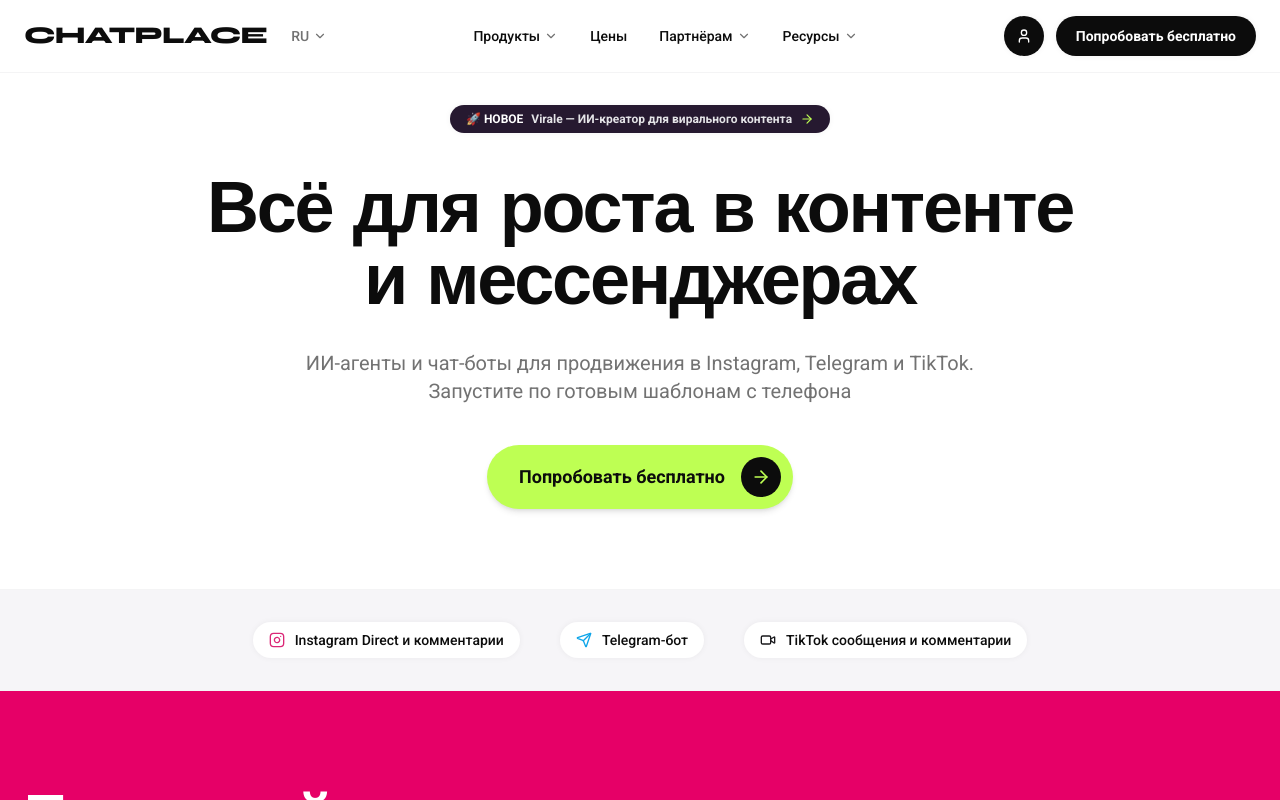
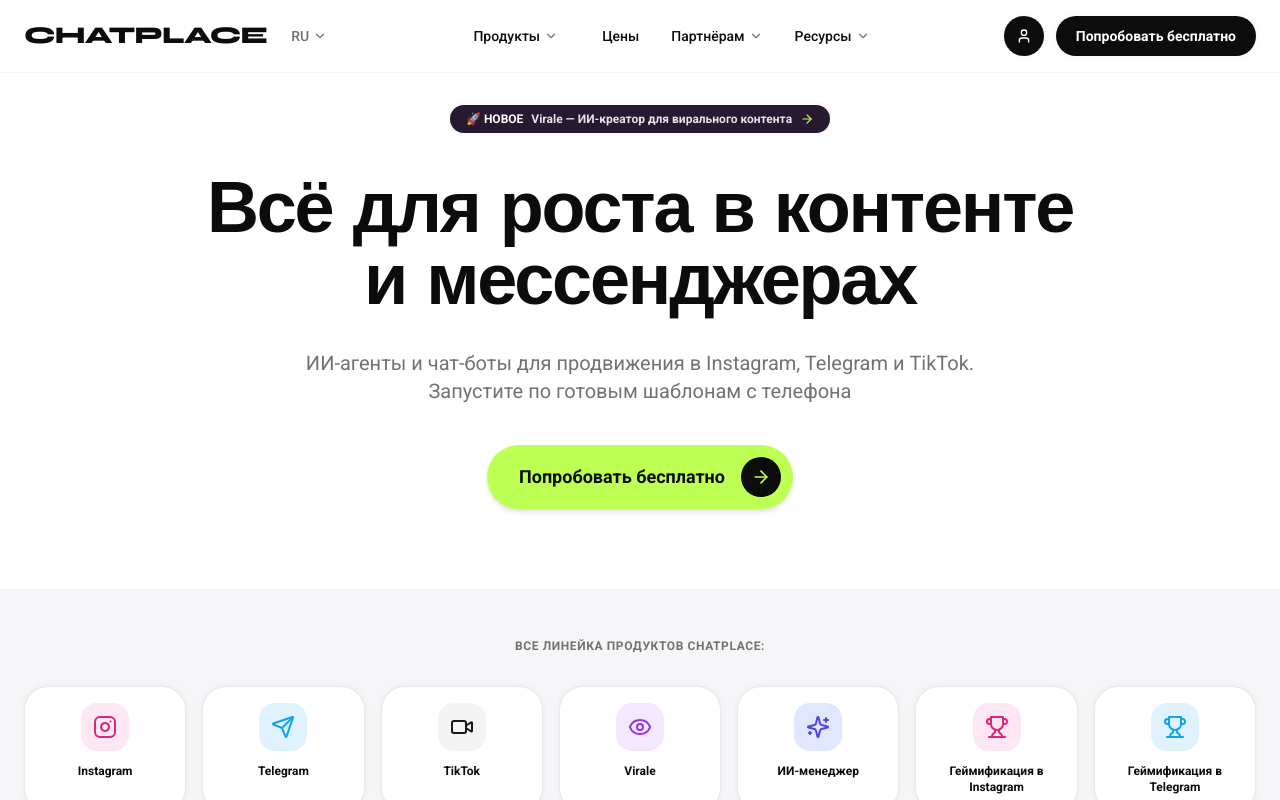
Before and after one commit to tursumetovsk-source/chatplace-saas, a Next.js app in the folder apps/web/: page / in a window 1280 px wide. Shown: the top 800 px of the page. Built offline with nearby package versions, Linux system fonts and the light colour scheme.

Commit message:
feat: add interactive ChatPlace products dropdown bar matching screenshot 3

```diff
--- a/apps/web/app/page.tsx
+++ b/apps/web/app/page.tsx
@@ -1,3 +1,6 @@
+'use client';
+
+import React, { useState } from 'react';
 import Link from 'next/link';
 import {
   Bot,
@@ -11,17 +14,30 @@
   Send,
   Video,
   CheckCircle2,
-  Users,
+  Trophy,
+  Eye,
   Sparkles,
   Info
 } from 'lucide-react';
 
 export default function LandingPage() {
+  const [productsOpen, setProductsOpen] = useState(false);
+
+  const productsList = [
+    { name: 'Instagram', icon: Instagram, color: 'bg-pink-100 text-pink-600', href: '/automations' },
+    { name: 'Telegram', icon: Send, color: 'bg-sky-100 text-sky-500', href: '/automations' },
+    { name: 'TikTok', icon: Video, color: 'bg-zinc-100 text-zinc-900', href: '/automations' },
+    { name: 'Virale', icon: Eye, color: 'bg-purple-100 text-purple-600', href: '/ai-agents' },
+    { name: 'ИИ-менеджер', icon: Sparkles, color: 'bg-indigo-100 text-indigo-600', href: '/ai-agents' },
+    { name: 'Геймификация в Instagram', icon: Trophy, color: 'bg-pink-100 text-pink-600', href: '/automations' },
+    { name: 'Геймификация в Telegram', icon: Trophy, color: 'bg-sky-100 text-sky-500', href: '/automations' }
+  ];
+
   return (
     <div className="min-h-screen flex flex-col bg-white text-[#0C0C0C] font-body selection:bg-[#BEFF53] selection:text-[#0C0C0C]">
       {/* Top Header Navigation */}
-      <header className="sticky top-0 z-50 bg-white/90 backdrop-blur-md border-b border-zinc-100 px-6 py-4">
-        <div className="max-w-[1440px] mx-auto flex items-center justify-between">
+      <header className="sticky top-0 z-50 bg-white/95 backdrop-blur-md border-b border-zinc-100 px-6 py-4">
+        <div className="max-w-[1440px] mx-auto flex items-center justify-between relative">
           {/* Logo & Lang */}
           <div className="flex items-center gap-6">
             <Link href="/" className="font-display-extended text-2xl font-extrabold tracking-tighter text-[#0C0C0C]">
@@ -36,10 +52,48 @@
 
           {/* Center Navigation Links */}
           <nav className="hidden md:flex items-center gap-8 text-sm font-medium text-[#0C0C0C]">
-            <div className="flex items-center gap-1 cursor-pointer hover:text-[#261930] transition">
-              <span>Продукты</span>
-              <ChevronDown className="w-3.5 h-3.5 text-[#727272]" />
+            {/* Interactive Products Dropdown */}
+            <div
+              className="relative"
+              onMouseEnter={() => setProductsOpen(true)}
+              onMouseLeave={() => setProductsOpen(false)}
+            >
+              <button
+                onClick={() => setProductsOpen(!productsOpen)}
+                className={`flex items-center gap-1 cursor-pointer transition px-3 py-1 rounded-full ${
+                  productsOpen ? 'bg-[#F6F5F8] text-[#0C0C0C]' : 'hover:text-[#261930]'
+                }`}
+              >
+                <span>Продукты</span>
+                <ChevronDown className={`w-3.5 h-3.5 text-[#727272] transition-transform ${productsOpen ? 'rotate-180' : ''}`} />
+              </button>
+
+              {/* ChatPlace Exact Products Dropdown Bar (Matching Screenshot 3) */}
+              {productsOpen && (
+                <div className="absolute top-full left-1/2 -translate-x-1/2 mt-2 w-[850px] p-6 rounded-[24px] bg-white border border-zinc-200 shadow-2xl z-50 animate-in fade-in slide-in-from-top-2 duration-150">
+                  <div className="grid grid-cols-7 gap-3 text-center">
+                    {productsList.map((prod, i) => {
+                      const Icon = prod.icon;
+                      return (
+                        <Link
+                          key={i}
+                          href={prod.href}
+                          className="flex flex-col items-center gap-3.5 p-3 rounded-2xl hover:bg-[#F6F5F8] transition group"
+                        >
+                          <div className={`w-12 h-12 rounded-2xl ${prod.color} flex items-center justify-center group-hover:scale-105 transition-transform shadow-subtle`}>
+                            <Icon className="w-6 h-6" />
+                          </div>
+                          <span className="text-xs font-bold text-[#0C0C0C] group-hover:text-[#261930] leading-tight text-center">
+                            {prod.name}
+                          </span>
+                        </Link>
+                      );
+                    })}
+                  </div>
+                </div>
+              )}
             </div>
+
             <Link href="/dashboard" className="hover:text-[#261930] transition">
               Цены
             </Link>
@@ -110,25 +164,36 @@
           </div>
         </section>
 
-        {/* Channels Bar */}
-        <section className="px-6 py-8 border-y border-zinc-100 bg-[#F6F5F8]">
-          <div className="max-w-[1440px] mx-auto flex flex-wrap justify-center items-center gap-10 text-sm font-medium text-[#0C0C0C]">
-            <div className="flex items-center gap-2.5 px-4 py-2 rounded-full bg-white shadow-subtle">
-              <Instagram className="w-4 h-4 text-pink-600" />
-              <span>Instagram Direct и комментарии</span>
+        {/* Products Direct Bar Section (Exact Match to Screenshot 3) */}
+        <section className="px-6 py-12 border-y border-zinc-100 bg-[#F6F5F8]">
+          <div className="max-w-[1440px] mx-auto">
+            <div className="text-center mb-8 text-xs uppercase tracking-wider font-bold text-[#727272]">
+              Все линейка продуктов ChatPlace:
             </div>
-            <div className="flex items-center gap-2.5 px-4 py-2 rounded-full bg-white shadow-subtle">
-              <Send className="w-4 h-4 text-sky-500" />
-              <span>Telegram-бот</span>
-            </div>
-            <div className="flex items-center gap-2.5 px-4 py-2 rounded-full bg-white shadow-subtle">
-              <Video className="w-4 h-4 text-zinc-900" />
-              <span>TikTok сообщения и комментарии</span>
+
+            <div className="grid grid-cols-2 sm:grid-cols-4 lg:grid-cols-7 gap-4">
+              {productsList.map((prod, i) => {
+                const Icon = prod.icon;
+                return (
+                  <Link
+                    key={i}
+                    href={prod.href}
+                    className="p-4 rounded-[24px] bg-white border border-zinc-200/80 shadow-subtle hover:shadow-soft flex flex-col items-center gap-3 transition text-center group"
+                  >
+                    <div className={`w-12 h-12 rounded-2xl ${prod.color} flex items-center justify-center group-hover:scale-105 transition-transform`}>
+                      <Icon className="w-6 h-6" />
+                    </div>
+                    <span className="text-xs font-bold text-[#0C0C0C] group-hover:text-[#261930]">
+                      {prod.name}
+                    </span>
+                  </Link>
+                );
+              })}
             </div>
           </div>
         </section>
 
-        {/* NEW VIBRANT MAGENTA SUBSCRIBER GROWTH SECTION (MATCHING SCREENSHOT 2) */}
+        {/* VIBRANT MAGENTA SUBSCRIBER GROWTH SECTION */}
         <section className="relative bg-[#E60067] text-white overflow-hidden py-24 px-6">
           <div className="max-w-[1440px] mx-auto grid lg:grid-cols-2 gap-16 items-center">
             {/* Left Copy */}
@@ -174,7 +239,6 @@
 
             {/* Right Side Floating Notification Cards Stack */}
             <div className="relative flex flex-col gap-4 items-center lg:items-end">
-              {/* Notification Card 1 (Faded Top) */}
               <div className="w-full max-w-md p-4 rounded-[24px] bg-white/25 backdrop-blur-md border border-white/20 text-white flex items-center gap-4 opacity-80 transform -translate-y-2 scale-95 shadow-subtle">
                 <div className="w-12 h-12 rounded-full bg-pink-300 flex items-center justify-center font-bold text-pink-900 text-sm">
                   MK
@@ -187,7 +251,6 @@
                 </div>
               </div>
 
-              {/* Notification Card 2 (MAIN HIGHLIGHTED WHITE CARD - 24px Radius) */}
               <div className="w-full max-w-md p-5 rounded-[24px] bg-white text-[#0C0C0C] flex items-center gap-4 shadow-2xl transform scale-105 z-10">
                 <div className="w-14 h-14 rounded-full bg-[#BEFF53] flex items-center justify-center text-xl font-bold text-[#0C0C0C] shrink-0 border-2 border-white">
                   PM
@@ -200,7 +263,6 @@
                 </div>
               </div>
 
-              {/* Notification Card 3 (Faded Bottom) */}
               <div className="w-full max-w-md p-4 rounded-[24px] bg-white/25 backdrop-blur-md border border-white/20 text-white flex items-center gap-4 opacity-80 transform translate-y-2 scale-95 shadow-subtle">
                 <div className="w-12 h-12 rounded-full bg-purple-300 flex items-center justify-center font-bold text-purple-900 text-sm">
                   OI
@@ -214,9 +276,6 @@
               </div>
             </div>
           </div>
-
-          {/* Bottom Dark Slanted Background Separator */}
-          <div className="absolute bottom-0 left-0 right-0 h-10 bg-[#261930] transform skew-y-1 origin-bottom-right" />
         </section>
 
         {/* Feature Cards Grid (24px Radius) */}
@@ -278,7 +337,7 @@
             <h2 className="font-display-extended text-3xl sm:text-5xl font-extrabold text-white tracking-tight">
               Запустите ваших первых ИИ-агентов уже сегодня
             </h2>
-            <p className="text-[#727272] max-w-xl mx-auto text-base">
+            <p className="text-zinc-400 max-w-xl mx-auto text-base">
               Начните бесплатный тестовый период без привязки банковской карты
             </p>
             <div className="pt-4 flex justify-center">
```
